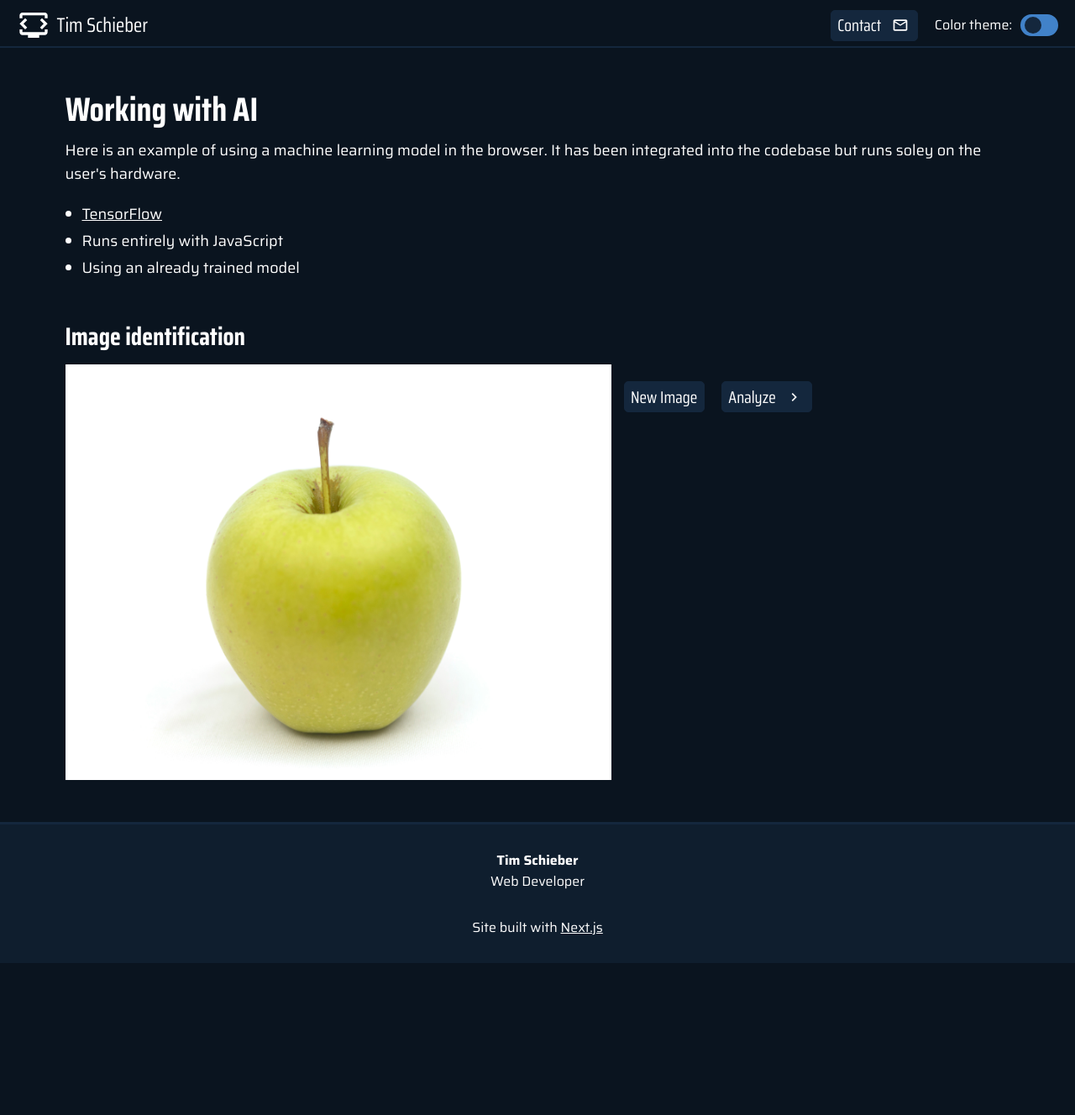
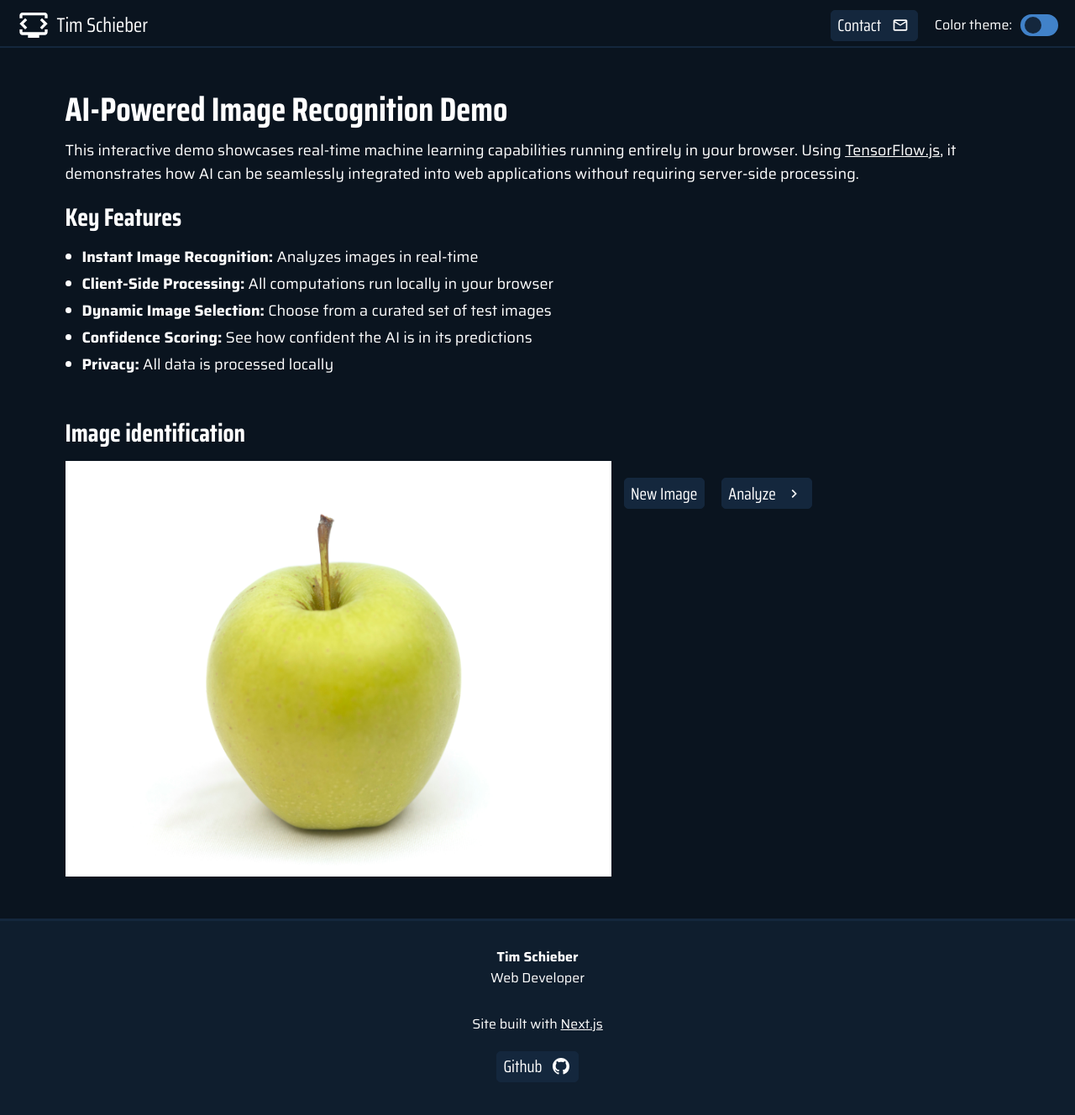
Before and after one commit to tschieber/website, a Next.js app: page /working-with-ai in a window 1280 px wide. Shown: the top 1328 px of the page at 84% size. Before the commit the page ends 1147 px from the top, so only its background shows below. Built offline with nearby package versions, Linux system fonts and the light colour scheme; no server answers.

Commit message:
Updating content.

```diff
--- a/src/app/component/footer.tsx
+++ b/src/app/component/footer.tsx
@@ -1,3 +1,5 @@
+import Link from 'next/link';
+
 function Footer() {
     return (
         <footer className="footer">
@@ -5,6 +7,23 @@ function Footer() {
                 <p><strong>Tim Schieber</strong></p>
                 <p>Web Developer</p>
                 <p className="mt-5">Site built with <a href="https://nextjs.org/" target="_blank">Next.js</a></p>
+                <ul className="list-buttons justify-content-center">
+                    <li>
+                        <Link
+                            href="https://github.com/tschieber/website"
+                            className="button-solid"
+                            target="_blank"
+                            aria-label="Github">
+                            <span className="button-solid__text">Github</span>
+                            <svg
+                                xmlns="http://www.w3.org/2000/svg"
+                                viewBox="0 0 16 16"
+                                className="button-solid__icon">
+                                <path d="M8 0C3.58 0 0 3.58 0 8c0 3.54 2.29 6.53 5.47 7.59.4.07.55-.17.55-.38 0-.19-.01-.82-.01-1.49-2.01.37-2.53-.49-2.69-.94-.09-.23-.48-.94-.82-1.13-.28-.15-.68-.52-.01-.53.63-.01 1.08.58 1.23.82.72 1.21 1.87.87 2.33.66.07-.52.28-.87.51-1.07-1.78-.2-3.64-.89-3.64-3.95 0-.87.31-1.59.82-2.15-.08-.2-.36-1.02.08-2.12 0 0 .67-.21 2.2.82.64-.18 1.32-.27 2-.27s1.36.09 2 .27c1.53-1.04 2.2-.82 2.2-.82.44 1.1.16 1.92.08 2.12.51.56.82 1.27.82 2.15 0 3.07-1.87 3.75-3.65 3.95.29.25.54.73.54 1.48 0 1.07-.01 1.93-.01 2.2 0 .21.15.46.55.38A8.01 8.01 0 0 0 16 8c0-4.42-3.58-8-8-8"/>
+                            </svg>
+                        </Link>
+                    </li>
+                </ul>
             </div>
         </footer>
     )
--- a/src/app/working-with-ai/page.tsx
+++ b/src/app/working-with-ai/page.tsx
@@ -116,13 +116,16 @@ export default function WorkingWithAi() {
         <main className="main-content">
             <section>
                 <div className="container">
-                    <h1>Working with AI</h1>
-                    <p>Here is an example of using a machine learning model in the browser. It has been integrated into the codebase but runs soley on the user&apos;s hardware.</p>
+                    <h1>AI-Powered Image Recognition Demo</h1>
+                    <p>This interactive demo showcases real-time machine learning capabilities running entirely in your browser. Using <a href="https://www.tensorflow.org/js/" target="_blank">TensorFlow.js</a>, it demonstrates how AI can be seamlessly integrated into web applications without requiring server-side processing.</p>
 
+                    <h2>Key Features</h2>
                     <ul>
-                        <li><a href="https://www.tensorflow.org/js/" target="_blank">TensorFlow</a></li>
-                        <li>Runs entirely with JavaScript</li>
-                        <li>Using an already trained model</li>
+                        <li><strong>Instant Image Recognition:</strong> Analyzes images in real-time</li>
+                        <li><strong>Client-Side Processing:</strong> All computations run locally in your browser</li>
+                        <li><strong>Dynamic Image Selection:</strong> Choose from a curated set of test images</li>
+                        <li><strong>Confidence Scoring:</strong> See how confident the AI is in its predictions</li>
+                        <li><strong>Privacy:</strong> All data is processed locally</li>
                     </ul>
                 </div>
             </section>
```
Also changed, not shown: src/app/page.tsx (+3 -16 lines), 1 other file (tests, documents, lock files or other folders).
